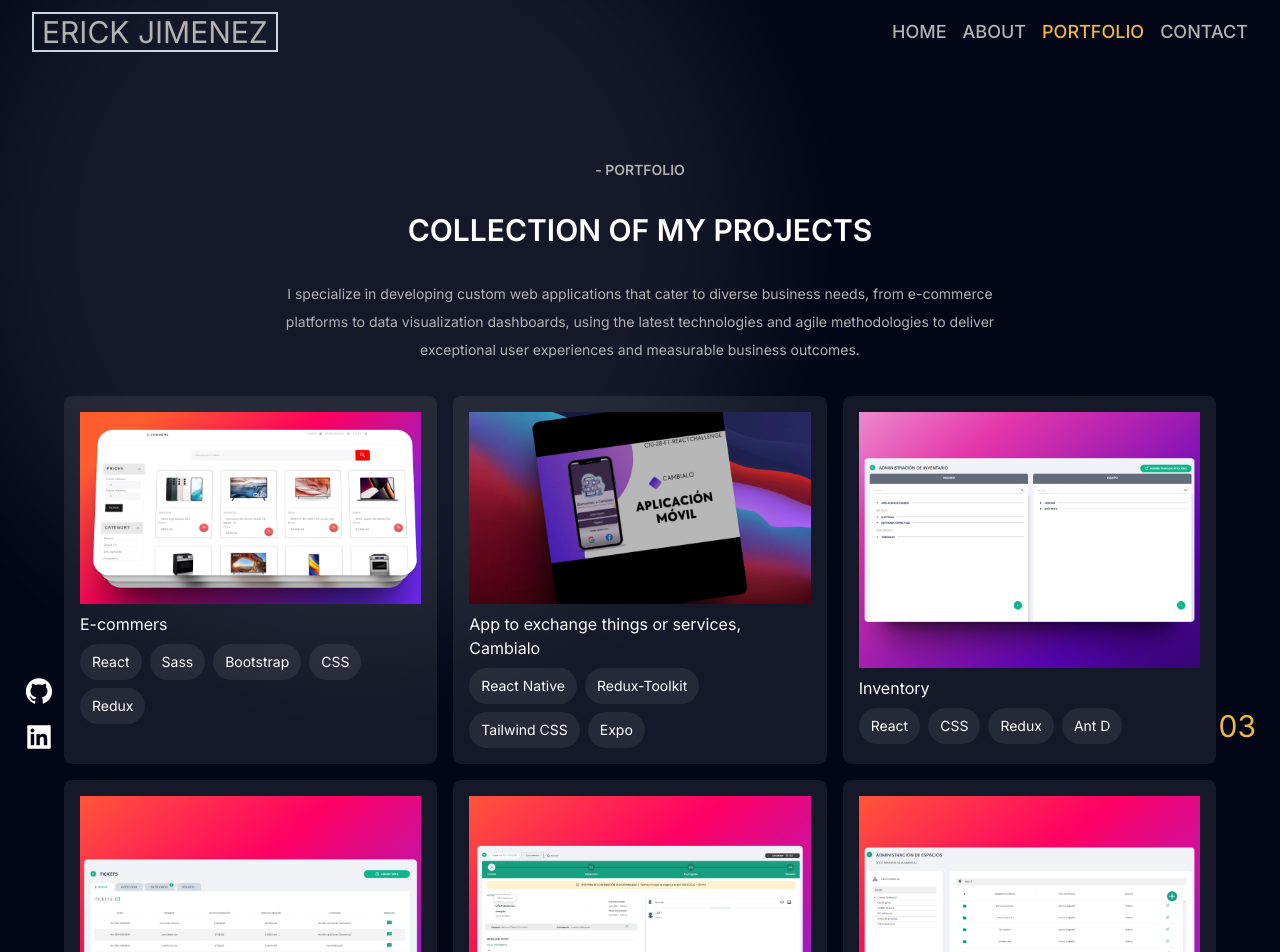
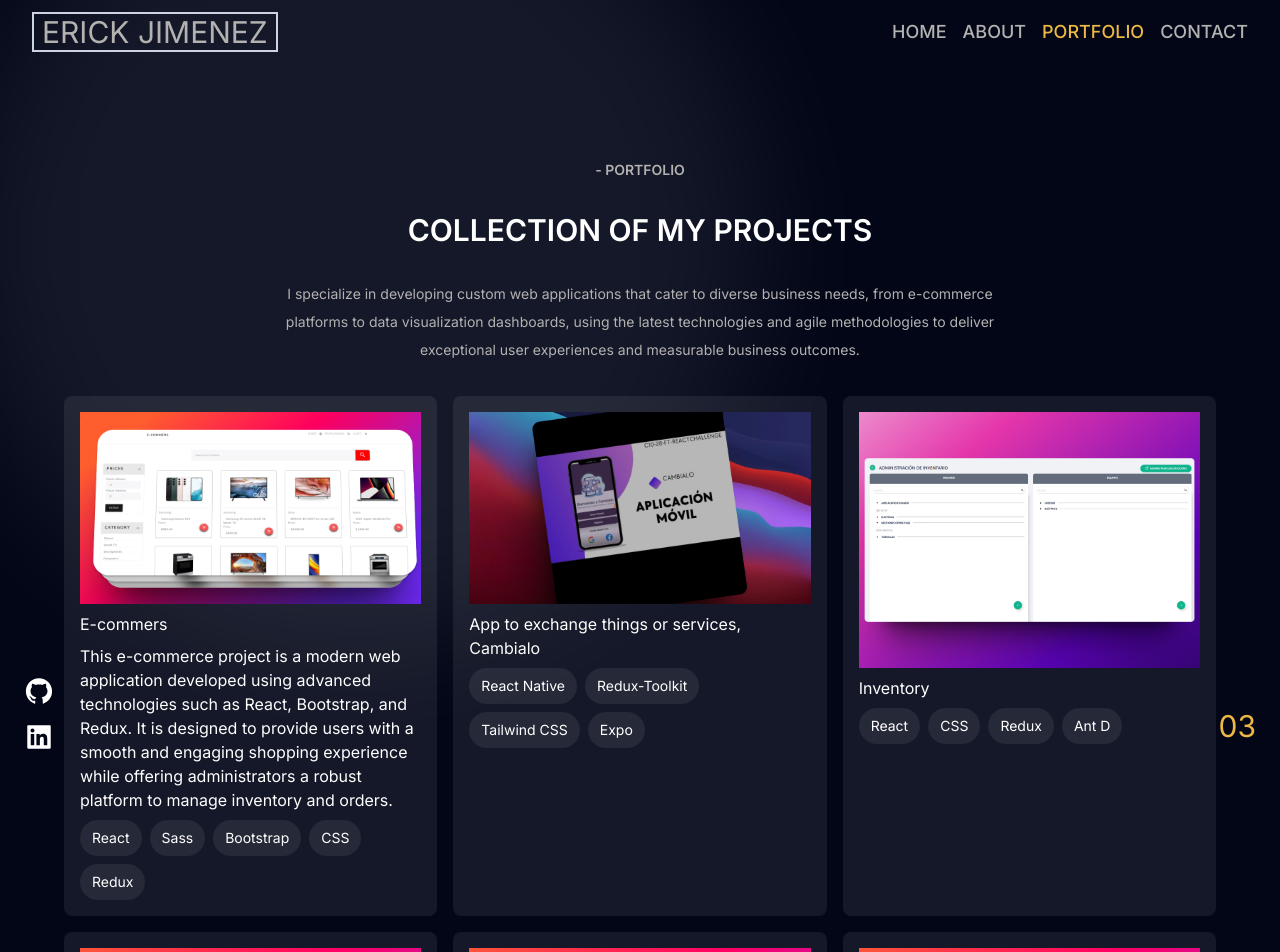
Before and after one commit to erfajc97/Porfolio, a Next.js app: page /portfolio in a window 1280 px wide. Shown: the top 952 px of the page. Built offline with nearby package versions, Linux system fonts and the light colour scheme.

Commit message:
[PUT] Portfolio projects

```diff
--- a/Data/Data.tsx
+++ b/Data/Data.tsx
@@ -57,7 +57,8 @@ const projects: ProjectProps[] = [
   {
     id: 2,
     img: "/project1.png",
-    name: "E-commers ",
+    name: "E-commers",
+    detail: "This e-commerce project is a modern web application developed using advanced technologies such as React, Bootstrap, and Redux. It is designed to provide users with a smooth and engaging shopping experience while offering administrators a robust platform to manage inventory and orders.",
     tools: ["React", "Sass", "Bootstrap", "CSS", "Redux"],
     git: "https://github.com/erfajc97/e-commers",
     link: "https://iridescent-starlight-6f63da.netlify.app/",
@@ -66,6 +67,7 @@ const projects: ProjectProps[] = [
     id: 4,
     img: "/project3.png",
     name: "App to exchange things or services, Cambialo",
+    detail:"",
     tools: ["React Native", "Redux-Toolkit", "Tailwind CSS", "Expo"],
     git: "https://github.com/No-Country/c10-28-ft-reactchallenge-rn",
     link: "https://www.linkedin.com/feed/update/urn:li:activity:7056738971061485568/",
@@ -74,6 +76,7 @@ const projects: ProjectProps[] = [
     id: 9,
     img: "/inventory.png",
     name: "Inventory",
+    detail:"",
     tools: ["React", " CSS", "Redux", "Ant D"],
     git: "https://github.com/erfajc97/inventory",
     link: "https://store-inventorya-app.netlify.app/",
@@ -82,6 +85,7 @@ const projects: ProjectProps[] = [
     id: 6,
     img: "/tickets.png",
     name: "Ticket creation and management",
+    detail:"",
     tools: ["React", " Ant D", "Redux"],
     git: "https://github.com/erfajc97/Ticket",
     link: "https://ticketsflow.netlify.app/",
@@ -90,6 +94,7 @@ const projects: ProjectProps[] = [
     id: 7,
     img: "/detail.png",
     name: "Detail Tickets",
+    detail:"",
     tools: ["React", " CSS", "Redux", "Ant D"],
     git: "",
     link: "https://www.loom.com/share/f101d1f7f1bb4842aa37c00466e11533",
@@ -98,6 +103,7 @@ const projects: ProjectProps[] = [
     id: 8,
     img: "/spaces.png",
     name: "Recreation of folder management like windows",
+    detail:"",
     tools: ["React", " CSS", "Redux", "Ant D"],
     git: "",
     link: "https://www.loom.com/share/23fbe712f3b742c58d48a295ccd790d6",
@@ -133,6 +139,16 @@ const skills = [
   { name: "Nodejs", level: 70 },
   { name: "Express", level: 70 },
   { name: "Sequelize", level: 70 },
+  { name: "PostgreSQL", level: 70 },
+  { name: "Redux", level: 70 },
+  { name: "GitHub", level: 70 },
+  { name: "Ant D", level: 70 },
+  { name: "Zustand", level: 70 },
+  { name: "Zustand", level: 70 },
+  { name: "Zod", level: 70 },
+  { name: "Radix U", level: 70 },
+  { name: "CI/CD", level: 70 },
+  { name: "Linux", level: 70 },
 ];
 
 const contacts: ContactsProps[] = [
--- a/Types.d.ts
+++ b/Types.d.ts
@@ -1,7 +1,7 @@
 type WrapperProps = {
   pageIndex: number
   children: React.ReactNode
-  className? : string
+  className?: string
 }
 type NavLink = {
   path: string;
@@ -19,6 +19,7 @@ type ProjectProps = {
   id: number;
   img: string;
   name: string;
+  detail: string;
   tools: string[];
   git: string;
   link: string;
--- a/package.json
+++ b/package.json
@@ -24,6 +24,7 @@
     "react-dom": "18.2.0",
     "react-icons": "^4.8.0",
     "react-intersection-observer": "^9.4.3",
+    "sharp": "^0.33.3",
     "tailwindcss": "3.3.2",
     "typescript": "5.0.4"
   }
--- a/pages/portfolio.tsx
+++ b/pages/portfolio.tsx
@@ -46,6 +46,7 @@ export default function Portfolio() {
                   </div>
                 </div>
                 <div className="text-White mt-2 text-start">{project.name}</div>
+                <div className="text-White mt-2 text-start">{project.detail}</div>
                 <div className="flex mt-2 flex-wrap gap-2">
                   {project.tools.map((tool) => (
                     <span
```
Also changed, not shown: 1 other file (tests, documents, lock files or other folders).
